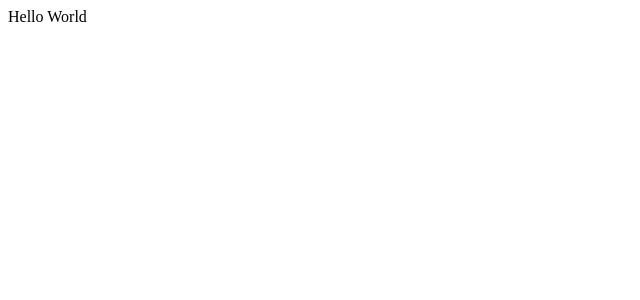
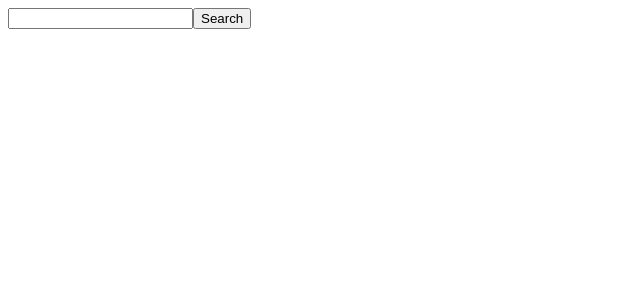
Before and after one commit to pepermz/project3-react, a React (Create React App) app: page / in a window 1280 px wide. Shown: the top 300 px of the page, without its empty margins (0-640 px from the left). Built offline with nearby package versions, Linux system fonts and the light colour scheme.

Commit message:
added search

```diff
--- a/src/App.js
+++ /dev/null
@@ -1,7 +0,0 @@
-const App = () => {
-  return(
-    <div>Hello World</div>
-  )
-}
-
-export default App
--- /dev/null
+++ b/src/Home.js
@@ -0,0 +1,9 @@
+import Search from "./components/Search"
+
+const Home = () => {
+  return(
+    <div><Search /></div>
+  )
+}
+
+export default Home
--- /dev/null
+++ b/src/components/Search.js
@@ -0,0 +1,12 @@
+const Search = () => {
+    return(
+        <>
+            <form>
+                <input type="text" />
+                <button>Search</button>
+            </form>
+        </>
+    )
+}
+
+export default Search
--- a/src/index.js
+++ b/src/index.js
@@ -1,8 +1,8 @@
 import React from "react";
 import ReactDOM from "react-dom/client";
-import App from './App.js'
+import Home from './Home.js'
 
 const root = ReactDOM.createRoot(document.getElementById('root'))
 root.render(
-  <App />
+  <Home />
 )
```
